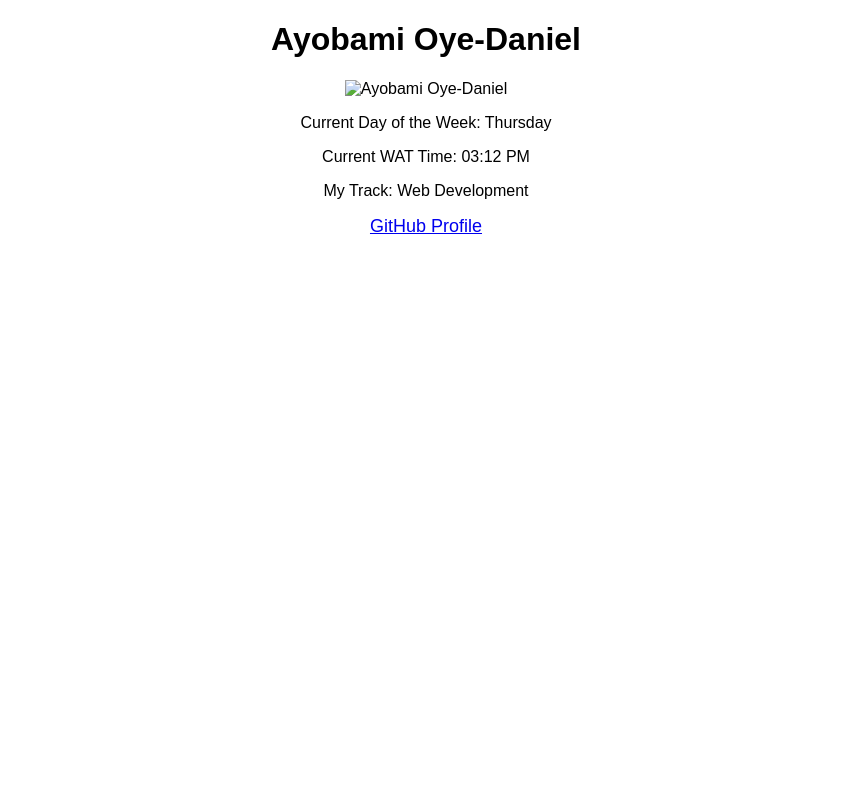
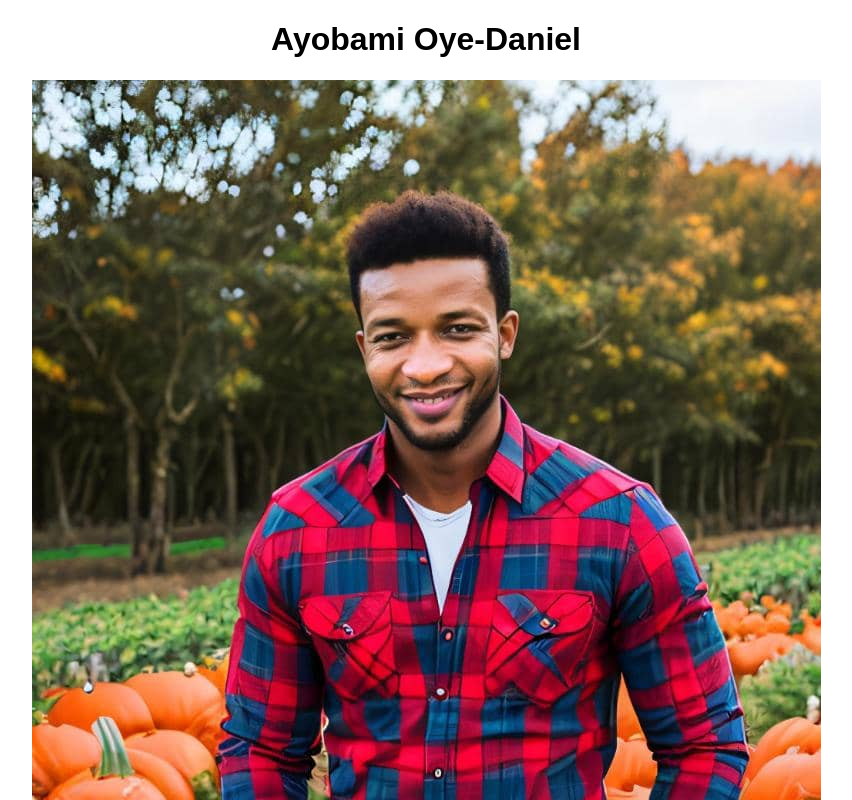
Before and after one commit to Amaji91/amaji0.github.io, a plain HTML site: page index.html in a window 1280 px wide. Shown: the top 800 px of the page, without its empty margins (214-1066 px from the left). Drawn offline with Linux system fonts and the light colour scheme.

Commit message:
Update index.html

```diff
--- a/index.html
+++ b/index.html
@@ -23,7 +23,7 @@
 <body>
     <h1 data-testid="Ayobami Oye-Daniel">Ayobami Oye-Daniel</h1>
 
-    <img src="your-image-url.jpg" alt="Ayobami Oye-Daniel" id="displayImage" data-testid="Displayimage">
+    <img src="amaji.jpg" alt="amaji.jpg" id="displayImage" data-testid="Displayimage">
 
     <p data-testid="currentDayOfTheWeek">Current Day of the Week: <span id="currentDay"></span></p>
 
```
